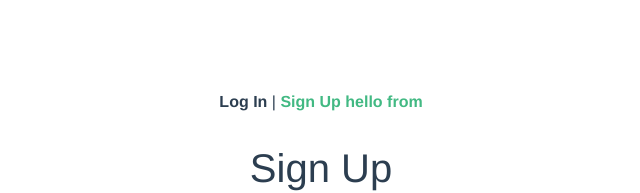
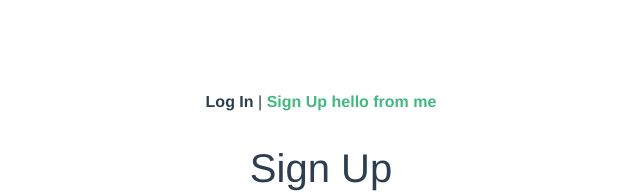
Before and after one commit to w-saeed/ToDo_List-_AWS, a Vue app: page /signup in a window 1280 px wide. Shown: the top 193 px of the page, without its empty margins (319-959 px from the left). Built offline with nearby package versions, Linux system fonts and the light colour scheme.

Commit message:
a commits

```diff
--- a/src/views/SignUp.vue
+++ b/src/views/SignUp.vue
@@ -5,7 +5,7 @@
       <div id="nav">
         <router-link to="/">Log In </router-link> |
 
-        <router-link to="/signup">Sign Up hello from</router-link>
+        <router-link to="/signup">Sign Up hello from me</router-link>
       </div>
 
       <router-view />
```
